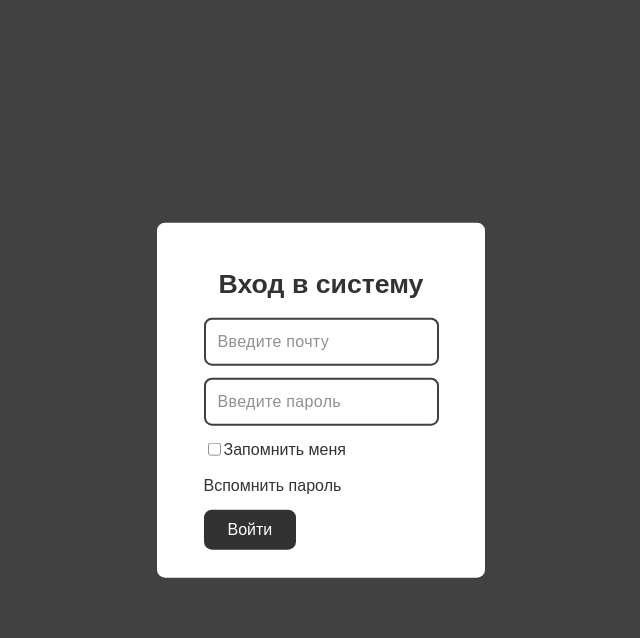
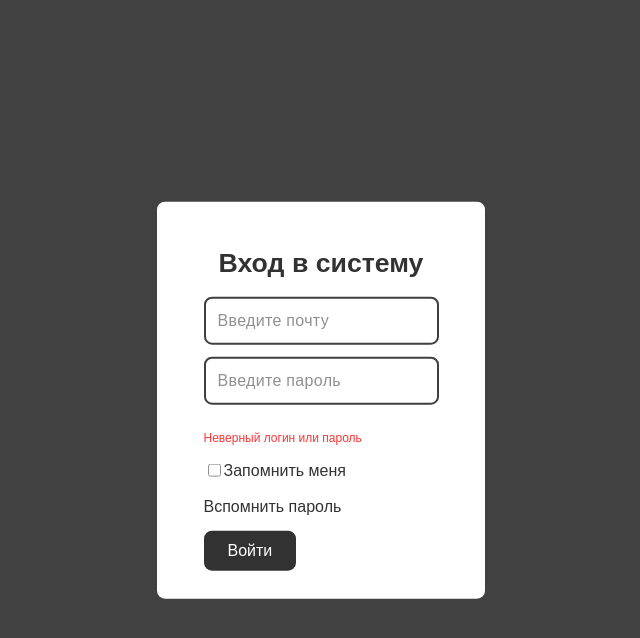
Before and after one commit to TTepel7/CyberBobs_INNO, a Nuxt app in the folder inno-front/: page / in a window 1280 px wide. Both pictures are taken after a click on the button "Войти". Shown: the top 638 px of the page, without its empty margins (319-959 px from the left). Built offline with nearby package versions, Linux system fonts and the light colour scheme.

Commit message:
Add error text style

```diff
--- a/inno-front/components/Login.vue
+++ b/inno-front/components/Login.vue
@@ -6,9 +6,8 @@
       </div>
       <div class="content">
         <input class="inputField" v-model="email" placeholder='Введите почту' type="text" />
-        <p v-if='emailError' class="emailError">{{emailError}}</p>
         <input class="inputField" v-model="password" placeholder='Введите пароль' type="password"/>
-        <p v-if='passwordError' class="passwordError">{{passwordError}}</p>
+        <p v-if='errorText' class="error">{{errorText}}</p>
         <div class="field" @click="isRememberMe = !isRememberMe">
           <input type="checkbox" v-model="isRememberMe">
           Запомнить меня
@@ -29,13 +28,13 @@ export default {
       email: "",
       password: "",
       isRememberMe: false,
-      emailError: "",
-      passwordError: "",
+      errorText: "",
     }
   },
   methods:{
     signUp(){
-      alert('Ты вошёл!')
+      this.errorText = "Неверный логин или пароль";
+      alert('Ты не вошёл!');
     },
     validateEmail(email){
       const pattern = /[^@ \t\r\n]+@[^@ \t\r\n]+\.[^@ \t\r\n]+/;
@@ -51,6 +50,11 @@ export default {
 
 <style lang="scss" scoped>
 
+.error{
+  font-size: 12px;
+  line-height: 18px;
+  color: #ff0000;
+}
 
 .header{
   display: flex;
```
